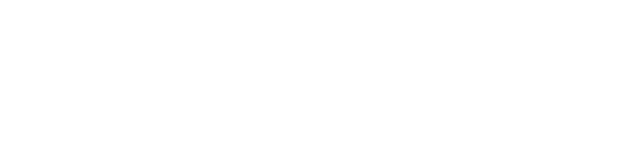
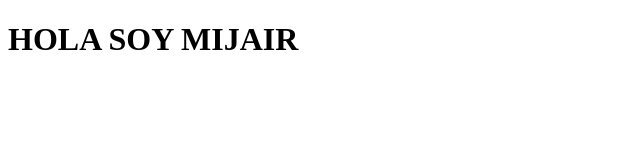
Before and after one commit to henryxhdezcruz/servidor_nodejs_email_amantoli, a website: page text.html in a window 1280 px wide. Shown: the whole page, without its empty margins (0-640 px from the left). Drawn offline with Linux system fonts and the light colour scheme.

Commit message:
Update text.html

```diff
--- a/text.html
+++ b/text.html
@@ -7,6 +7,7 @@
     <title>Document</title>
 </head>
 <body>
+    <h1>HOLA SOY MIJAIR </h1>
 
 </body>
 </html>
```
